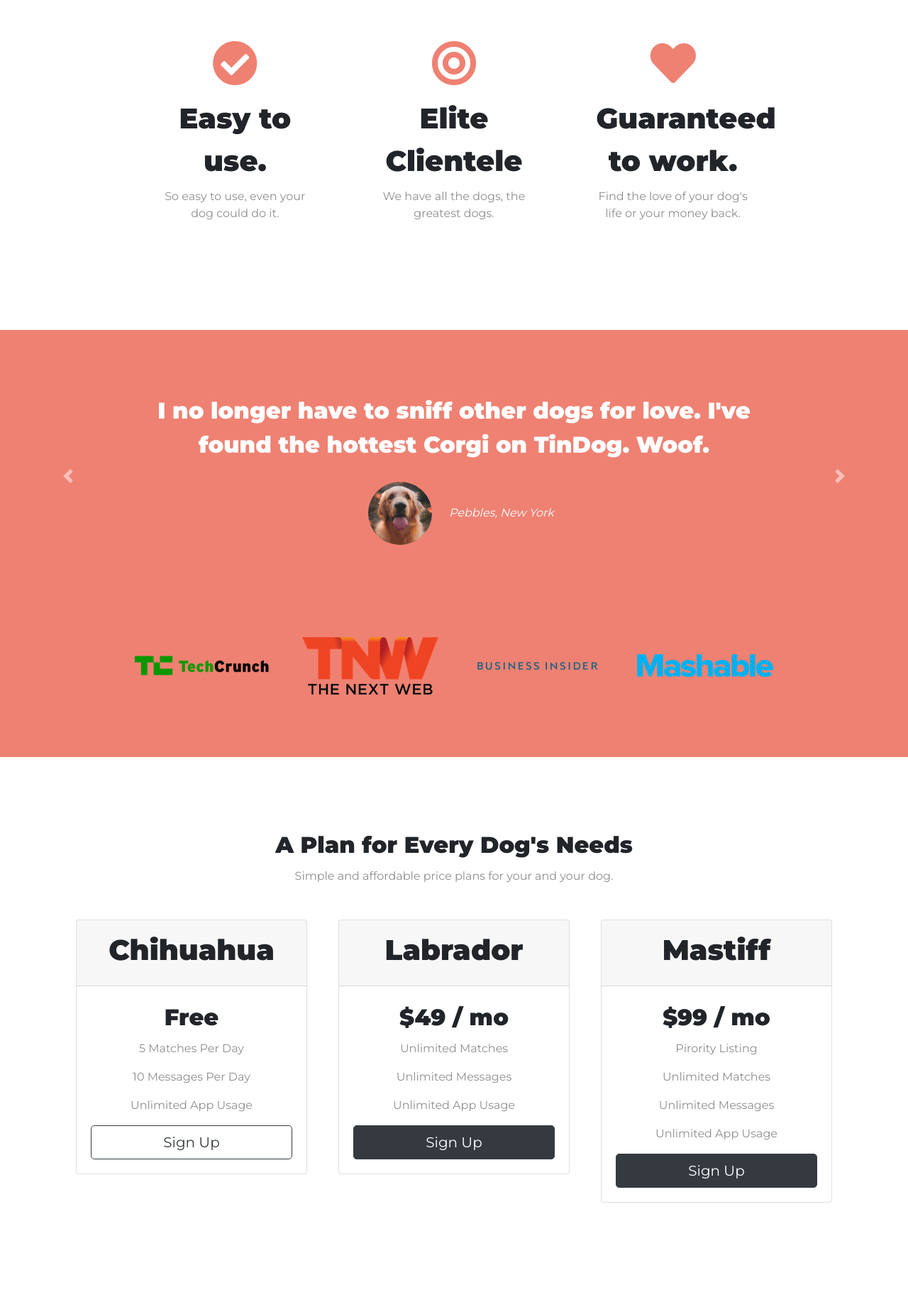
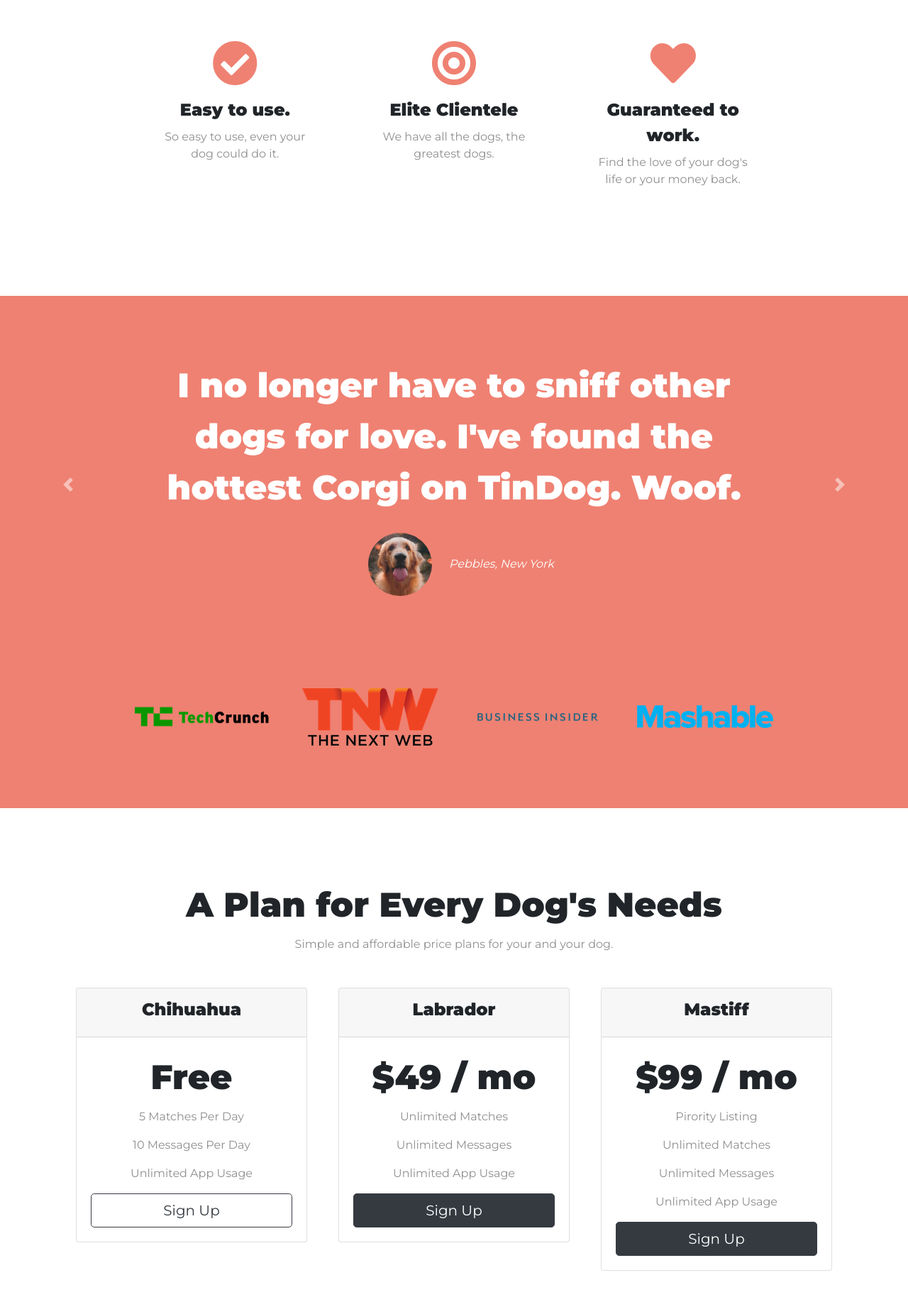
Before and after one commit to devanshuyadav/tindog, a plain HTML site: page index.html in a window 1280 px wide. Shown: the part 700-2528 px from the top of the page at 71% size. Drawn offline with nearby package versions, Linux system fonts and the light colour scheme.

Commit message:
Refactoring files-1

```diff
--- a/css/styles.css
+++ b/css/styles.css
@@ -1,32 +1,25 @@
 body {
   font-family: "Montserrat";
+  text-align: center;
 }
-#title {
-  background-color: #ff4c68;
-  color: #fff;
-}
-.container-fluid {
-  padding: 3% 15% 7%;
-}
-h1 {
-  font-family: "Montserrat";
-  font-size: 3.5rem;
-  font-weight: 900;
-  line-height: 1.5;
-}
-h2 {
-  font-family: "Montserrat";
-  font-weight: 600;
-  line-height: 1.5;
-}
-h3 {
-  font-family: "Montserrat";
-  font-size: 2.5rem;
+h1, h2, h3, h4, h5, h6 {
   font-weight: 600;
   line-height: 1.5;
 }
 p {
   color: #8f8f8f;
+}
+
+/* headings */
+.big-heading {
+  font-weight: 900;
+  font-size: 3.5rem;
+}
+.section-heading {
+  font-size: 3rem;
+}
+.container-fluid {
+  padding: 7% 15%;
 }
 
 /* Nav bar */
@@ -51,6 +44,16 @@ p {
   margin: 5% 3% 5% 0;
 }
 
+/* title section */
+#title {
+  background-color: #ff4c68;
+  color: #fff;
+  text-align: left;
+}
+#title .container-fluid{
+  padding: 3% 15% 7%;
+}
+
 /* Title Image */
 .title-image {
   width: 60%;
@@ -62,13 +65,15 @@ p {
 /* Features */
 /* icons */
 #features {
-  padding: 7% 15%;
   background-color: #fff;
   position: relative;
   z-index: 1; /* Won't hurt to remove this Z- index since features div is anyways going to be on top */
 }
+.feature-title {
+  font-size: 1.5rem;
+}
 .feature-card {
-  text-align: center;
+
   padding: 5%;
 }
 .features-icon {
@@ -81,21 +86,19 @@ p {
 
 /* testimonials */
 #testimonials {
-  text-align: center;
   background-color: #ef8172;
   color: #fff;
+}
+.testimonial-text {
+  font-size: 3rem;
 }
 .testimonial-image {
   width: 10%;
   border-radius: 100%;
   margin: 20px;
 }
-.carousel-item {
-  padding: 7% 15%;
-}
 #press {
   background-color: #ef8172;
-  text-align: center;
   padding-bottom: 3%;
 }
 .press-logo {
@@ -106,7 +109,12 @@ p {
 /* pricing section */
 #pricing {
   padding: 100px;
-  text-align: center;
+}
+.pricing-title {
+  font-size: 1.5rem;
+}
+.price-text {
+  font-size: 3rem;
 }
 .pricing-column {
   padding: 3% 2%;
@@ -115,7 +123,6 @@ p {
 /* @media query breakpoints */
 @media (max-width: 1028px) {
   #title {
-    text-align: center;
   }
   .title-image {
     position: static;
@@ -125,17 +132,13 @@ p {
 
 /* CTA */
 #cta {
-  padding: 7% 15%;
-  text-align: center;
   color: #fff;
   background-color: #ff4c68;
 }
 
 /* footer */
 #footer {
-  padding: 7% 15%;
   background-color: #fff;
-  text-align: center;
 }
 .footer-icon {
   margin: 3% 2%;
--- a/index.html
+++ b/index.html
@@ -66,7 +66,7 @@
       <!-- Title -->
       <div class="row">
         <div class="col-lg-6">
-          <h1>Meet new and interesting dogs nearby.</h1>
+          <h1 class="big-heading">Meet new and interesting dogs nearby.</h1>
           <button type="button" class="btn btn-lg btn-dark download-button"><i class="fab fa-apple"></i>
             Download</button>
           <button type="button" class="btn btn-lg btn-outline-light download-button"><i class="fab fa-google-play"></i>
@@ -82,24 +82,24 @@
 
   <!-- Features -->
 
-  <section id="features">
+  <section id="features" class="container-fluid">
     <div class="row">
 
       <div class="feature-card col-lg-4">
         <i class="features-icon fas fa-check-circle fa-4x"></i>
-        <h3>Easy to use.</h3>
+        <h3 class="feature-title">Easy to use.</h3>
         <p>So easy to use, even your dog could do it.</p>
       </div>
 
       <div class="feature-card col-lg-4">
         <i class="features-icon fas fa-bullseye fa-4x"></i>
-        <h3>Elite Clientele</h3>
+        <h3 class="feature-title">Elite Clientele</h3>
         <p>We have all the dogs, the greatest dogs.</p>
       </div>
 
       <div class="feature-card col-lg-4 ">
         <i class="features-icon fas fa-heart fa-4x"></i>
-        <h3>Guaranteed to work.</h3>
+        <h3 class="feature-title">Guaranteed to work.</h3>
         <p>Find the love of your dog's life or your money back.</p>
       </div>
 
@@ -113,13 +113,15 @@
     <div id="testimonial-carousel" class="carousel slide" data-ride="false">
       <div class="carousel-inner">
 
-        <div class="carousel-item active">
-          <h2>I no longer have to sniff other dogs for love. I've found the hottest Corgi on TinDog. Woof.</h2>
+        <div class="carousel-item active container-fluid">
+          <h2 class="testimonial-text">I no longer have to sniff other dogs for love. I've found the hottest Corgi on
+            TinDog.
+            Woof.</h2>
           <img class="testimonial-image" src="images/dog-img.jpg" alt="dog-profile">
           <em>Pebbles, New York</em>
         </div>
 
-        <div class="carousel-item">
+        <div class="carousel-item container-fluid">
           <h2 class="testimonial-text">My dog used to be so lonely, but with TinDog's help, they've found the love of
             their life. I think.</h2>
           <img class="testimonial-image" src="images/lady-img.jpg" alt="lady-profile">
@@ -136,7 +138,6 @@
     </div>
   </section>
 
-
   <!-- Press -->
 
   <section id="press">
@@ -147,12 +148,11 @@
 
   </section>
 
-
   <!-- Pricing -->
 
   <section id="pricing">
 
-    <h2>A Plan for Every Dog's Needs</h2>
+    <h2 class="section-heading">A Plan for Every Dog's Needs</h2>
     <p>Simple and affordable price plans for your and your dog.</p>
 
     <div class="row">
@@ -160,10 +160,10 @@
       <div class="pricing-column col-lg-4 col-md-6">
         <div class="card">
           <div class="card-header">
-            <h3>Chihuahua</h3>
+            <h3 class="pricing-title">Chihuahua</h3>
           </div>
           <div class="card-body">
-            <h2>Free</h2>
+            <h2 class="price-text">Free</h2>
             <p>5 Matches Per Day</p>
             <p>10 Messages Per Day</p>
             <p>Unlimited App Usage</p>
@@ -175,11 +175,11 @@
       <div class="pricing-column col-lg-4 col-md-6">
         <div class="card">
           <div class="card-header">
-            <h3>Labrador</h3>
+            <h3 class="pricing-title">Labrador</h3>
           </div>
           <div class="card-body">
 
-            <h2>$49 / mo</h2>
+            <h2 class="price-text">$49 / mo</h2>
             <p>Unlimited Matches</p>
             <p>Unlimited Messages</p>
             <p>Unlimited App Usage</p>
@@ -191,10 +191,10 @@
       <div class="pricing-column col-lg-4 col-md-12">
         <div class="card">
           <div class="card-header">
-            <h3>Mastiff</h3>
+            <h3 class="pricing-title">Mastiff</h3>
           </div>
           <div class="card-body">
-            <h2>$99 / mo</h2>
+            <h2 class="price-text">$99 / mo</h2>
             <p>Pirority Listing</p>
             <p>Unlimited Matches</p>
             <p>Unlimited Messages</p>
@@ -210,9 +210,9 @@
 
   <!-- Call to Action -->
 
-  <section id="cta">
+  <section id="cta" class="container-fluid">
 
-    <h3>Find the True Love of Your Dog's Life Today.</h3>
+    <h3 class="big-heading">Find the True Love of Your Dog's Life Today.</h3>
     <button type="button" class="download-button btn btn-lg btn-dark"><i class="fab fa-apple"></i> Download</button>
     <button type="button" class="download-button btn btn-lg btn-outline-light"><i class="fab fa-google-play"></i>
       Download</button>
@@ -222,7 +222,7 @@
 
   <!-- Footer -->
 
-  <footer id="footer">
+  <footer id="footer" class="container-fluid">
     <i class="footer-icon fab fa-twitter"></i>
     <i class="footer-icon fab fa-facebook-f"></i>
     <i class="footer-icon fab fa-instagram"></i>
```
